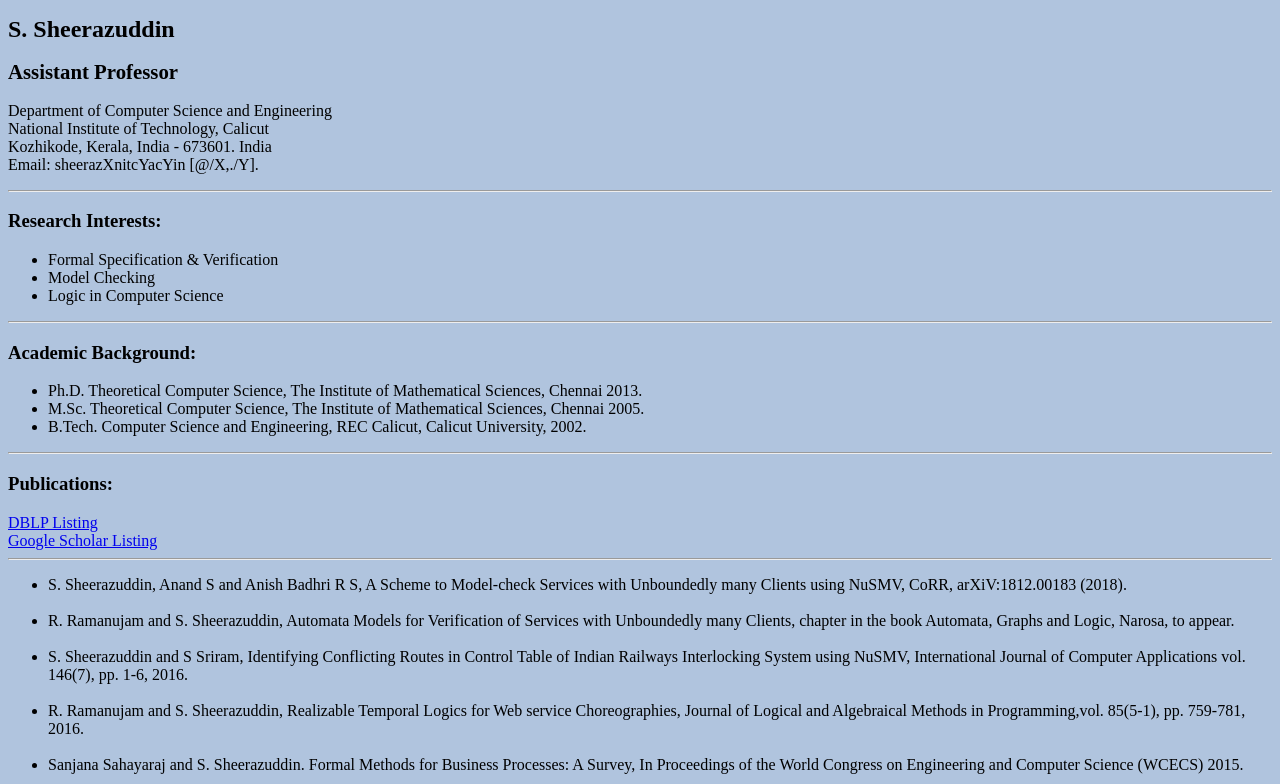
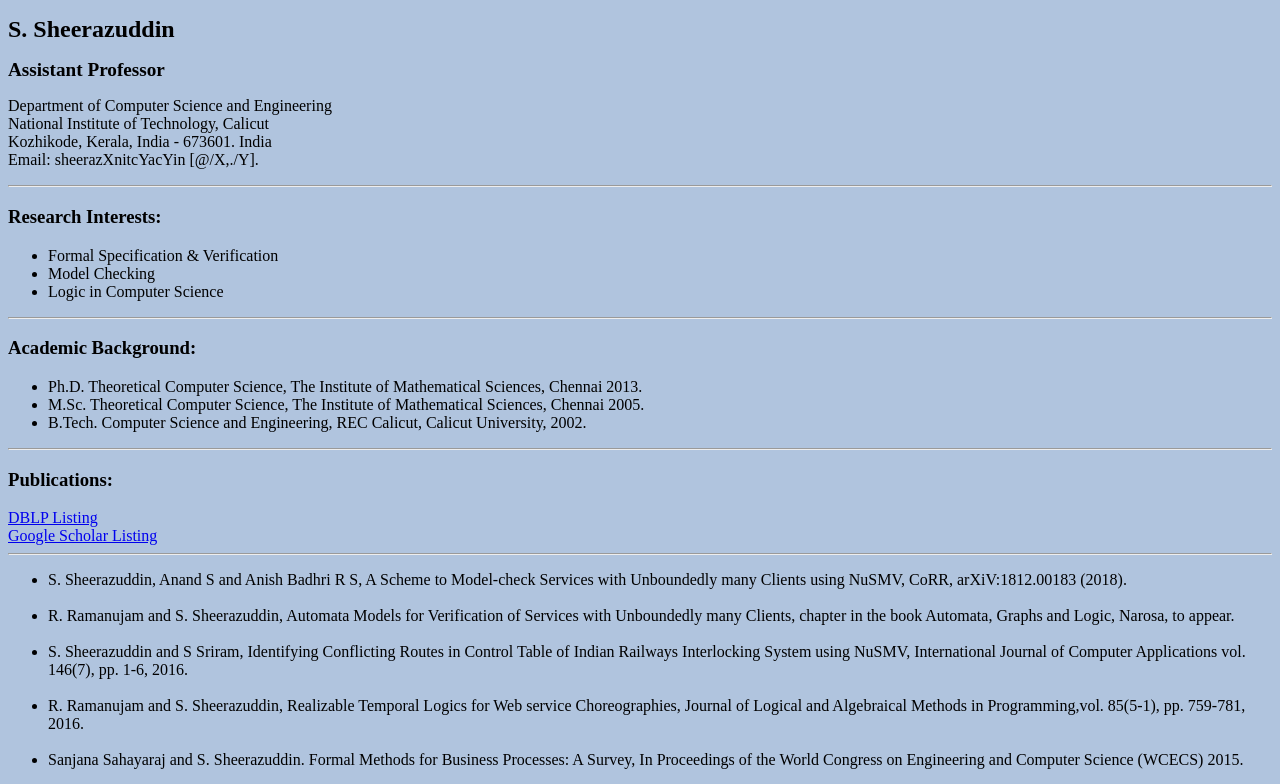
Before and after one commit to sheerazuddins/sheerazuddins.github.io, a plain HTML site: page index.html in a window 1280 px wide. Shown: the top 784 px of the page. Drawn offline with Linux system fonts and the light colour scheme.

Commit message:
Update index.html

```diff
--- a/index.html
+++ b/index.html
@@ -8,7 +8,7 @@ charset=iso-8859-15">
 </head>
 <body style="background-color:LightSteelBlue;">
 <h1 style="font-size:150%;">S. Sheerazuddin</h1>
-<h2 style="font-size:130%;">Assistant Professor</h2>
+<h2 style="font-size:120%;">Assistant Professor</h2>
 <p style="font-size:100%;">Department of Computer Science and Engineering <br>
 National Institute of Technology, Calicut<br>
 Kozhikode, Kerala, India - 673601. India<br>
```
